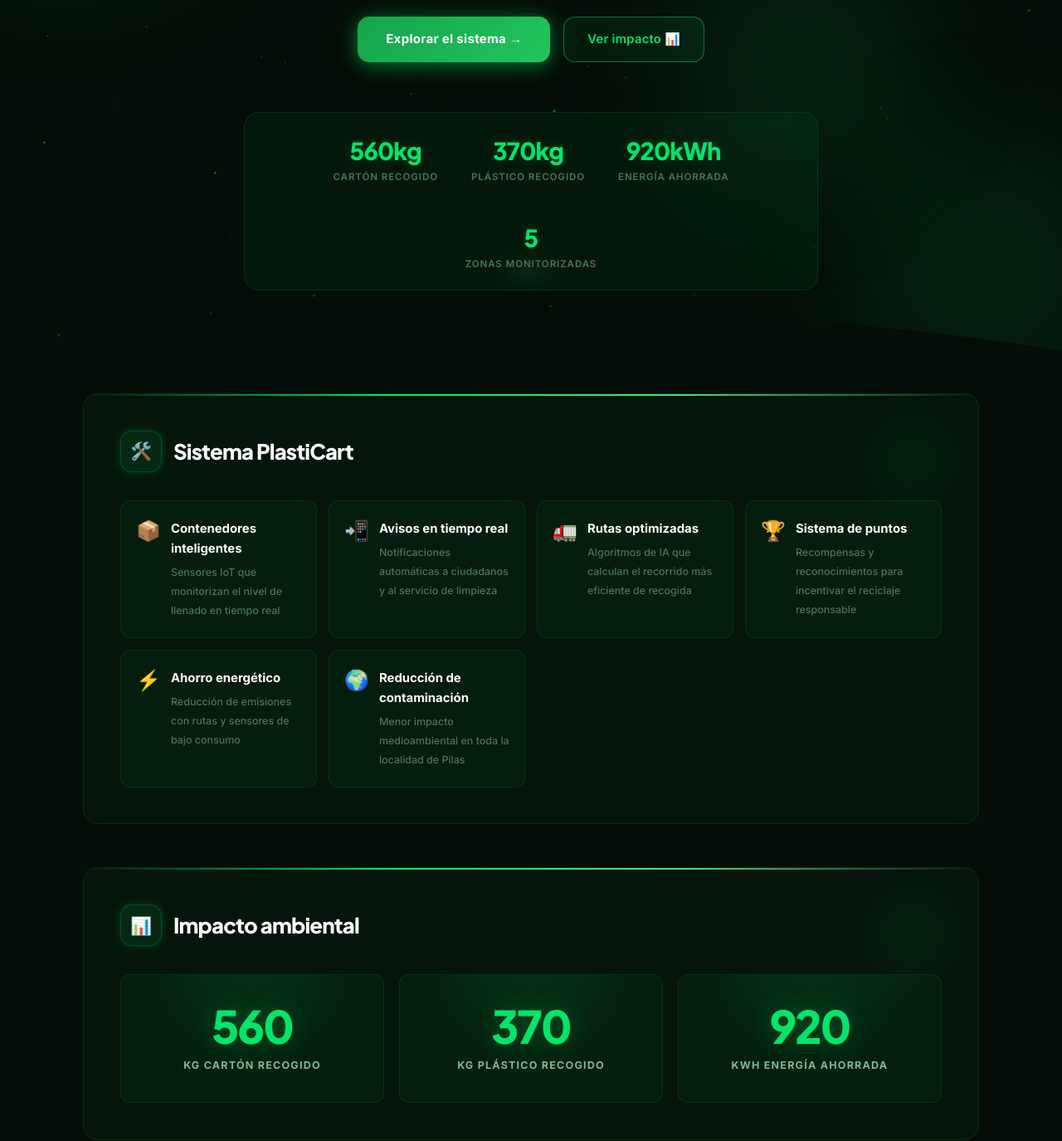
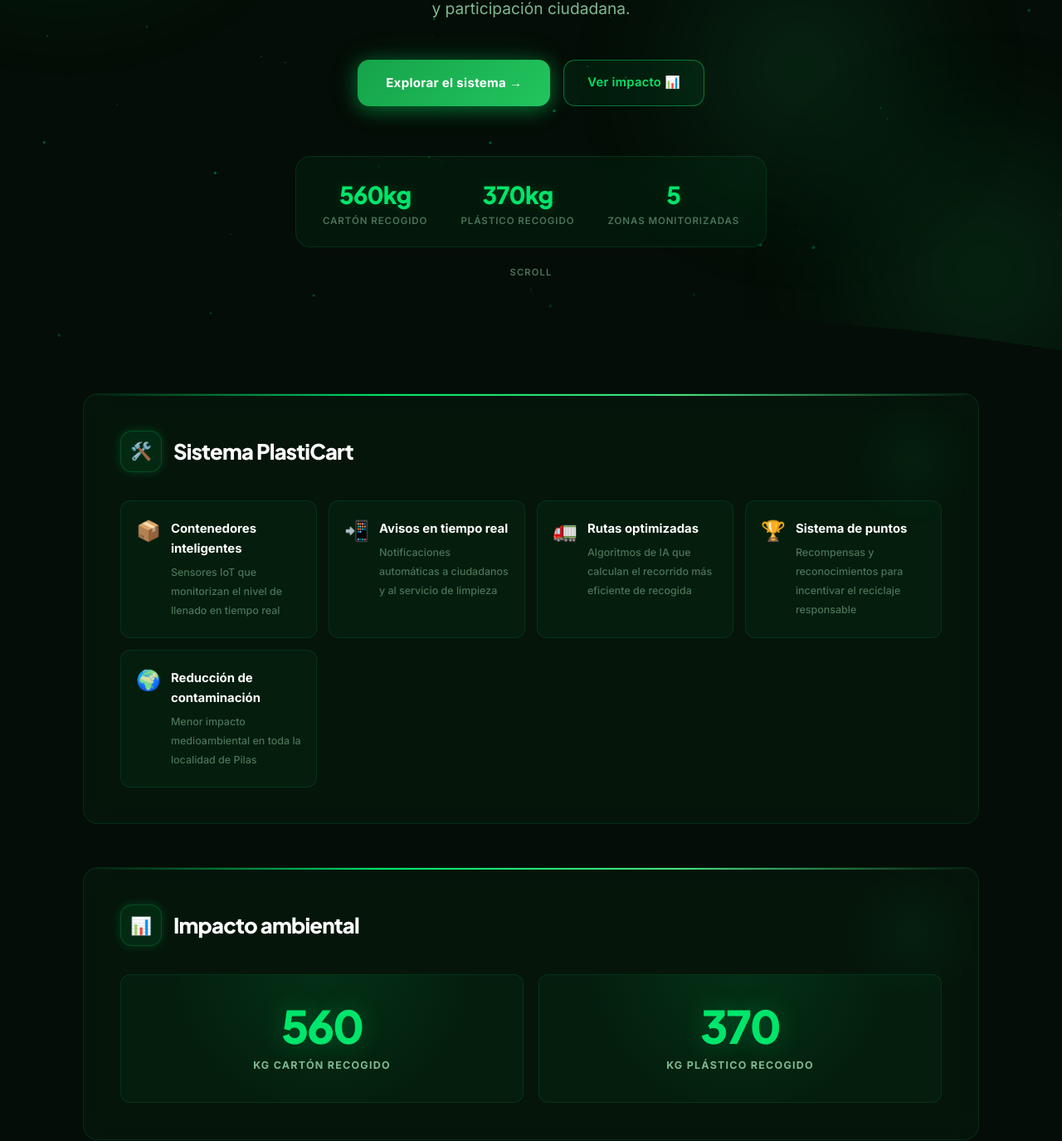
Before and after one commit to pablopozocamp/PlastiCart, a plain HTML site: page index.html in a window 1280 px wide. Shown: the part 442-1817 px from the top of the page at 83% size. Drawn offline with nearby package versions, Linux system fonts and the light colour scheme.

Commit message:
Add files via upload

```diff
--- a/index.html
+++ b/index.html
@@ -595,8 +595,7 @@
     <div class="hero-stats">
       <div class="hs-item"><div class="hs-num">560kg</div><div class="hs-label">Cartón recogido</div></div>
       <div class="hs-item"><div class="hs-num">370kg</div><div class="hs-label">Plástico recogido</div></div>
-      <div class="hs-item"><div class="hs-num">920kWh</div><div class="hs-label">Energía ahorrada</div></div>
-      <div class="hs-item"><div class="hs-num">5</div><div class="hs-label">Zonas monitorizadas</div></div>
+<div class="hs-item"><div class="hs-num">5</div><div class="hs-label">Zonas monitorizadas</div></div>
     </div>
   </div>
 
@@ -633,11 +632,7 @@
       <span class="card-emoji">🏆</span>
       <div class="card-text"><strong>Sistema de puntos</strong><span>Recompensas y reconocimientos para incentivar el reciclaje responsable</span></div>
     </div>
-    <div class="card reveal d5">
-      <span class="card-emoji">⚡</span>
-      <div class="card-text"><strong>Ahorro energético</strong><span>Reducción de emisiones con rutas y sensores de bajo consumo</span></div>
-    </div>
-    <div class="card reveal d6">
+<div class="card reveal d6">
       <span class="card-emoji">🌍</span>
       <div class="card-text"><strong>Reducción de contaminación</strong><span>Menor impacto medioambiental en toda la localidad de Pilas</span></div>
     </div>
@@ -658,10 +653,6 @@
     <div class="stat reveal d2">
       <div class="stat-num" id="plastico">0</div>
       <p>kg plástico recogido</p>
-    </div>
-    <div class="stat reveal d3">
-      <div class="stat-num" id="energia">0</div>
-      <p>kWh energía ahorrada</p>
     </div>
   </div>
 </section>
@@ -887,7 +878,6 @@
     if(e.isIntersecting){
       animCount('carton',  560, 1400);
       animCount('plastico',370, 1400);
-      animCount('energia', 920, 1400);
       statsObs.disconnect();
     }
   });
```
